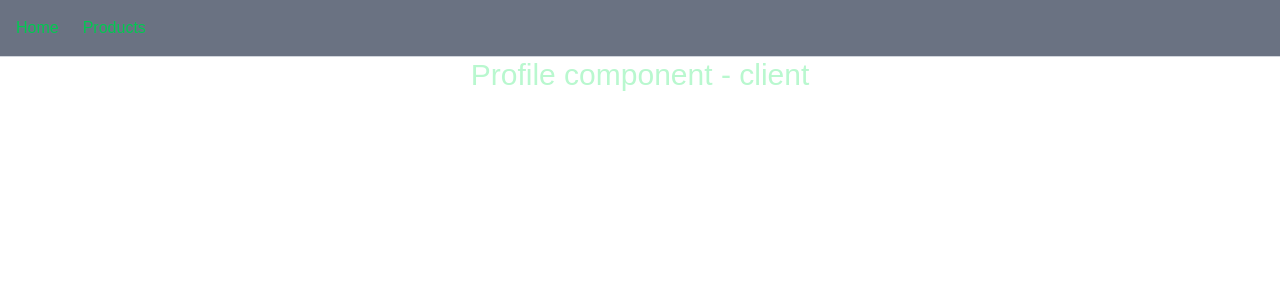
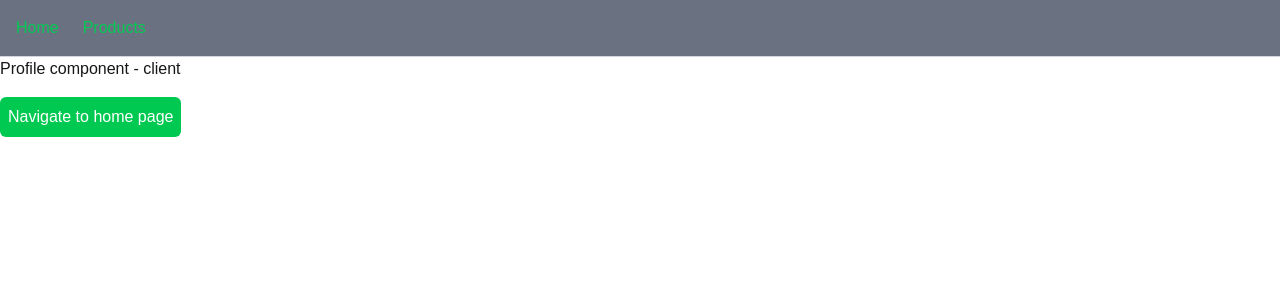
Before and after one commit to luismedinacoca/02-concepts-NextJS, a Next.js app: page /profile in a window 1280 px wide. Shown: the top 300 px of the page. Built offline with nearby package versions, Linux system fonts and the light colour scheme.

Commit message:
Navigation Hooks: useRouter(), usePathname(), useSearchParams()

```diff
--- a/src/app/profile/page.tsx
+++ b/src/app/profile/page.tsx
@@ -1,7 +1,28 @@
 "use client";
+import { usePathname, useRouter, useSearchParams } from "next/navigation";
 
 function Profile(){
-  return <h1 className="text-3xl text-center text-green-200">Profile component - client</h1>;
+  const router = useRouter();
+  console.log("router: ",router);
+  const pathname = usePathname();
+  console.log("pathname: ",pathname);
+  const searchParams = useSearchParams();
+  // searchParams entered: /profile?name=betty&age=20
+  console.log("searchParams: ",searchParams);
+  //console.log("searchParams.get('name'): ",searchParams.get("name"));
+  //console.log("searchParams.get('age'): ",searchParams.get("age"));
+  // searchparams entered. /profile?name=betty&name=sofia&name=sandra ==> ["betty", "sofia", "sandra"];
+  console.log("searchParams.getAll('name'):", searchParams.getAll("name"));
+
+  const handleNavigate = () => {
+    router.push("/");
+  }
+  return (
+    <div>
+      <h1>Profile component - client</h1>
+      <button className="bg-green-500 text-white p-2 rounded-md hover:bg-blue-600 mt-4" onClick={handleNavigate}>Navigate to home page</button>
+    </div>
+  )
 }
 
 export default Profile;
```
Also changed, not shown: 1 other file (tests, documents, lock files or other folders).
